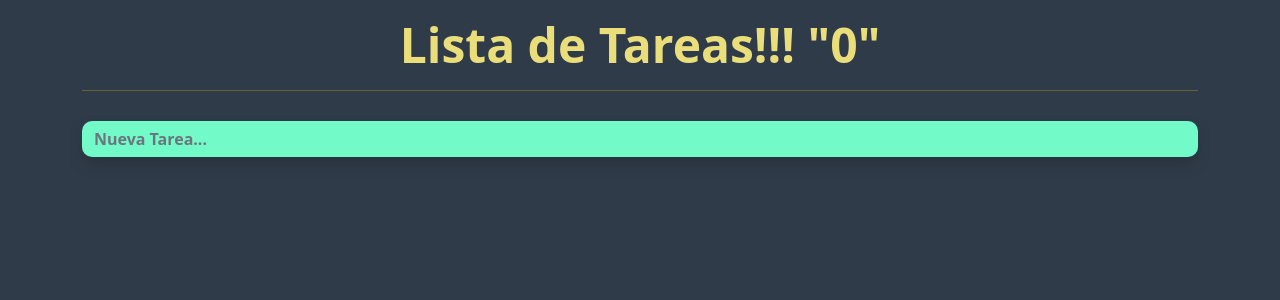
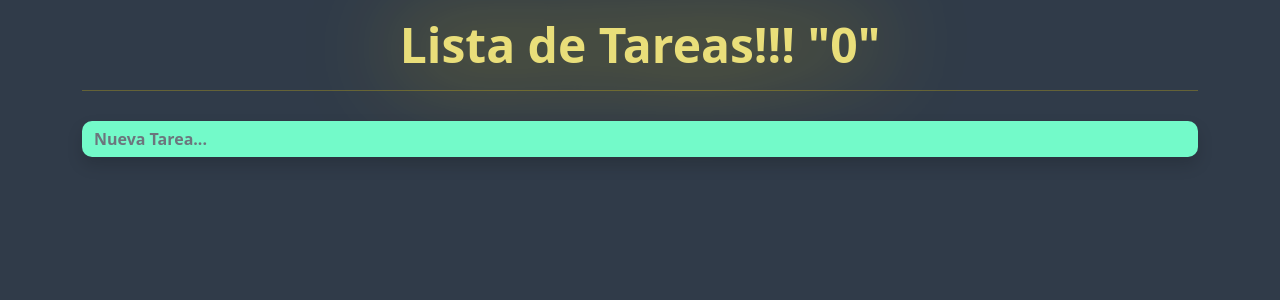
Before and after one commit to CaoaDev/todo-svelte-app, a Svelte app: page / in a window 1280 px wide. In both pictures the pointer is over the element 640 px from the left and 44 px from the top of the page. Shown: the top 300 px of the page. Built offline with nearby package versions, Linux system fonts and the light colour scheme.

Commit message:
dupdate style 3

```diff
--- a/src/App.svelte
+++ b/src/App.svelte
@@ -1,5 +1,5 @@
 <script>
-  import { todos } from './stores'
+  import { todos } from "./store/stores";
   import TodoAdd from "./lib/TodoAdd.svelte";
   import Todo from './lib/Todo.svelte';
 
@@ -28,8 +28,11 @@
     color: #E9DE7A;
     font-weight: bold;
     text-align: center;
+    user-select: none;
   }
-
+  h1.display-5:hover {
+    filter: drop-shadow(0 0 1em gold);
+  }
   hr {
     color: gold;
   }
--- a/src/lib/Todo.svelte
+++ b/src/lib/Todo.svelte
@@ -1,5 +1,5 @@
 <script>
-  import { todos } from "../stores.js";
+  import { todos } from '../store/stores';
 
   export let item;
 
--- a/src/lib/TodoAdd.svelte
+++ b/src/lib/TodoAdd.svelte
@@ -1,5 +1,5 @@
 <script>
-  import { todos } from "../stores";
+  import { todos } from "../store/stores";
 
   let todo = { id: {}, texto: "", estado: false };
 
```
Also changed, not shown: src/store/stores.js (renamed from src/stores.js).
